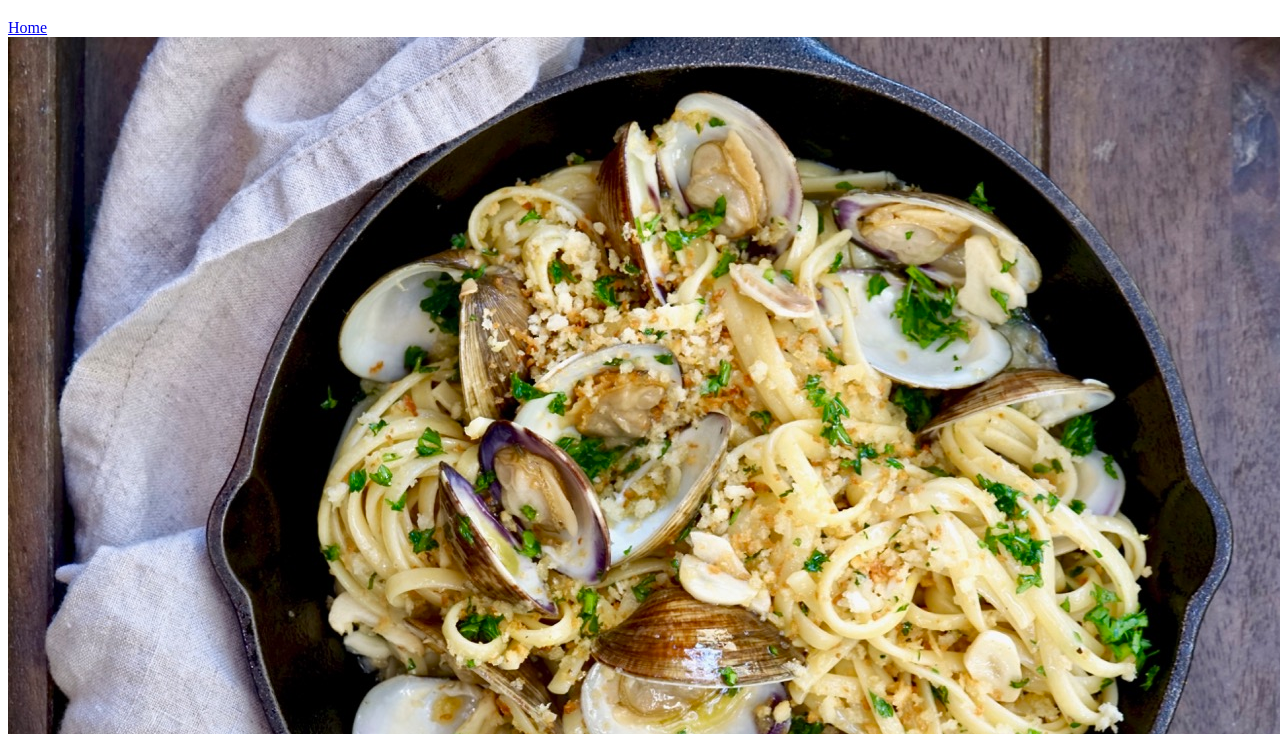
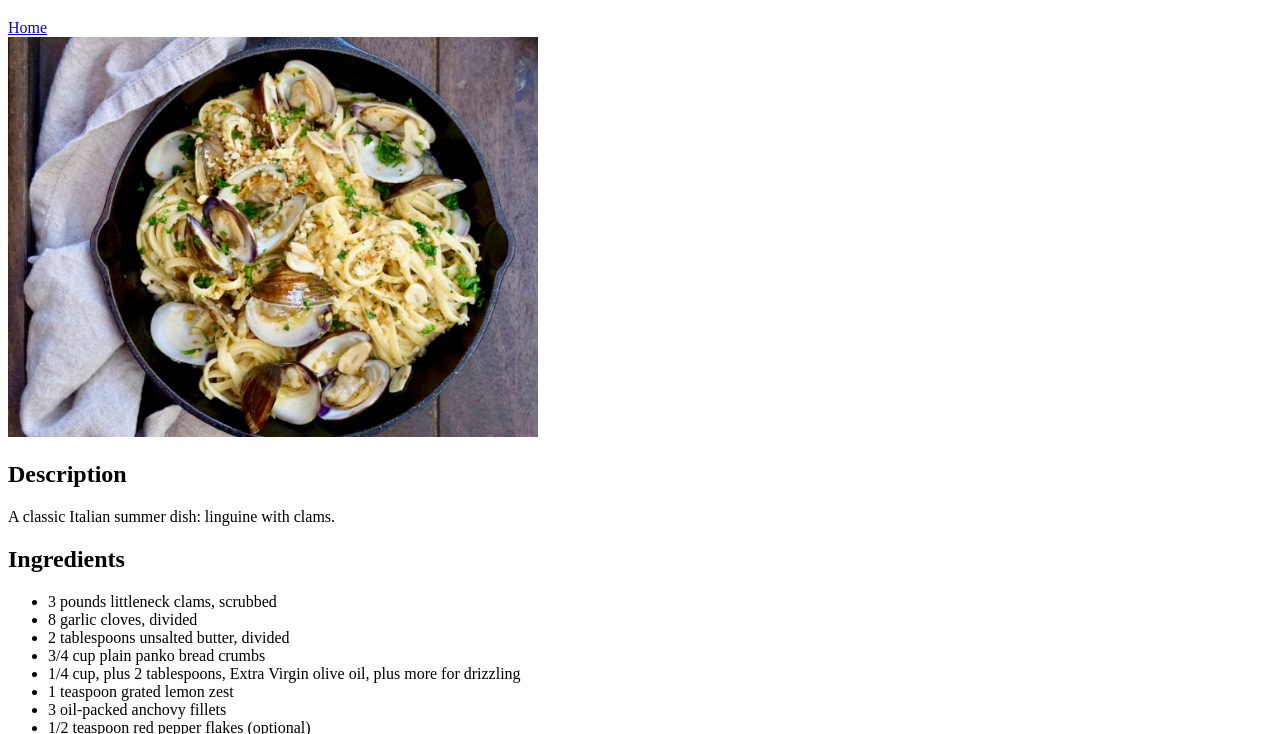
Before and after one commit to austwang/odin-recipes, a plain HTML site: page recipes/linguine.html in a window 1280 px wide. Shown: the part 61-795 px from the top of the page. Drawn offline with Linux system fonts and the light colour scheme.

Commit message:
defined linguine image width and height

```diff
--- a/recipes/linguine.html
+++ b/recipes/linguine.html
@@ -8,7 +8,7 @@
         <h1>Linguine With Clams</h1>
         <a href="../index.html">Home</a>
         <br>
-        <img src="../images/linguine.jpg" alt="Linguine With Clams in a cast iron pan">
+        <img src="../images/linguine.jpg" alt="Linguine With Clams in a cast iron pan" width="530" height="400">
         <h2>Description</h2>
         <p>A classic Italian summer dish: linguine with clams.</p>
         <h2>Ingredients</h2>
```
